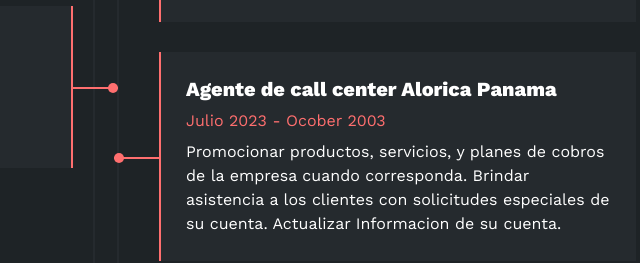
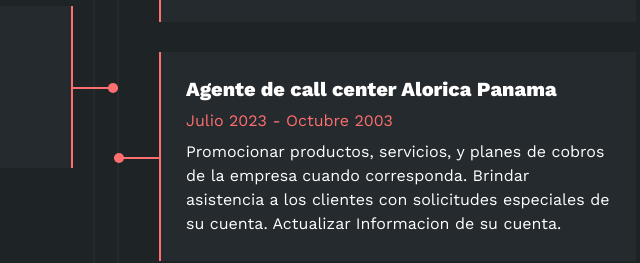
Before and after one commit to CacodeDev/michelle-portfolio, a plain HTML site: page index.html in a window 1280 px wide. Shown: the part 2338-2601 px from the top of the page, 534-1174 px from the left. Drawn offline with nearby package versions, Linux system fonts and the light colour scheme.

Commit message:
Update index.html

```diff
--- a/index.html
+++ b/index.html
@@ -210,7 +210,7 @@
                     </div>
                     <div class="item der">
                         <h4>Agente de call center Alorica Panama</h4>
-                        <span class="fecha">Julio 2023 - Ocober 2003</span>
+                        <span class="fecha">Julio 2023 - Octubre 2003</span>
                         <p>Promocionar productos, servicios, y planes de cobros de la empresa
                             cuando corresponda.
                             Brindar asistencia a los clientes con solicitudes especiales de su cuenta.
```
